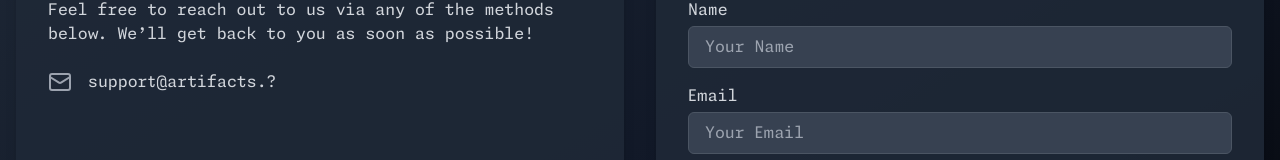
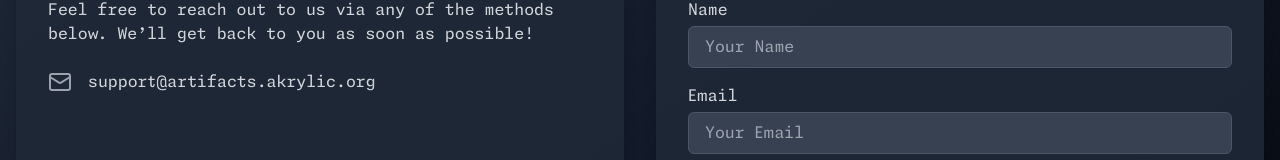
Before and after one commit to snowypy/artifacts, a Next.js app: page /contact in a window 1280 px wide. Shown: the part 275-435 px from the top of the page. Built offline with nearby package versions, Linux system fonts and the light colour scheme; no server answers.

Commit message:
Refactor email address in contact page

```diff
--- a/app/contact/page.tsx
+++ b/app/contact/page.tsx
@@ -18,7 +18,7 @@ export default function Contact() {
             <div className="space-y-4">
               <div className="flex items-center space-x-4">
                 <Mail className="h-6 w-6 text-gray-400" />
-                <span className="text-gray-300">support@artifacts.?</span>
+                <span className="text-gray-300">support@artifacts.akrylic.org</span>
               </div>
             </div>
           </div>
```
